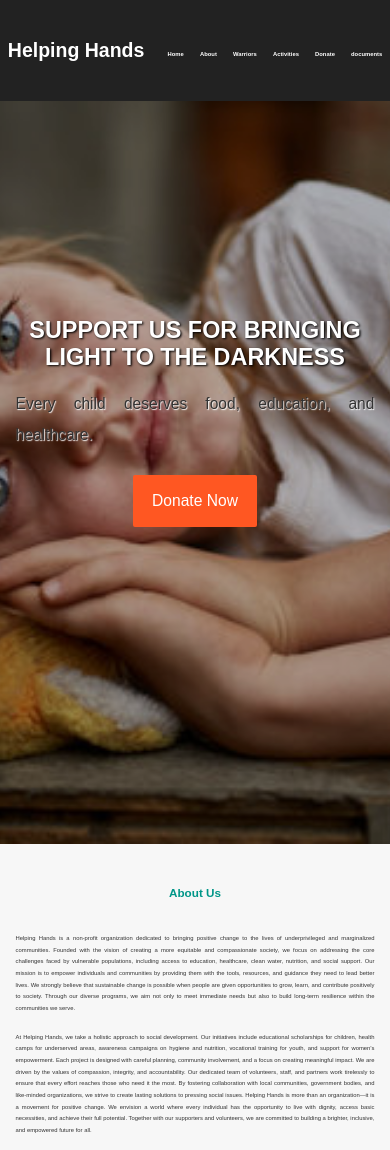
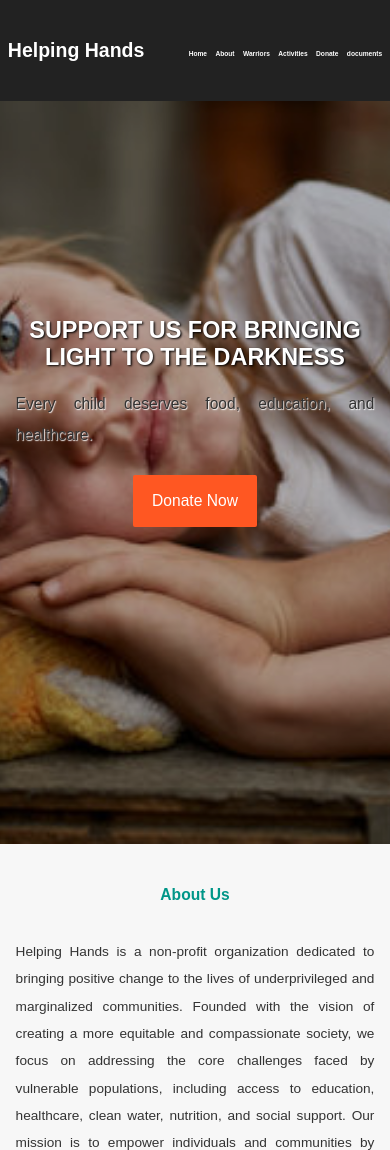
Before and after one commit to namit-code-dev/ngo-website, a plain HTML site: page index.html in a window 390 px wide. Shown: the top 1150 px of the page. Drawn offline with Linux system fonts and the light colour scheme.

Commit message:
design updated

```diff
--- a/style.css
+++ b/style.css
@@ -363,13 +363,18 @@ header h1 {
     font-size: 5vw;
   }
   nav a {
-    font-size: 1.5vw;
-    margin-left: 3vw;
+ font-size: 1.7vw;
+  margin-left: 1vw;
+  }
+  #about>p{
+    font-size: 3.5vw;
   }
   #section p{
     font-size: 3vw;
   }
-
+  section h2{
+    font-size: 4vw;
+  }
 .donate-form {
     width: 100%;
   }
```
Also changed, not shown: index.html (+1 -1 lines).
